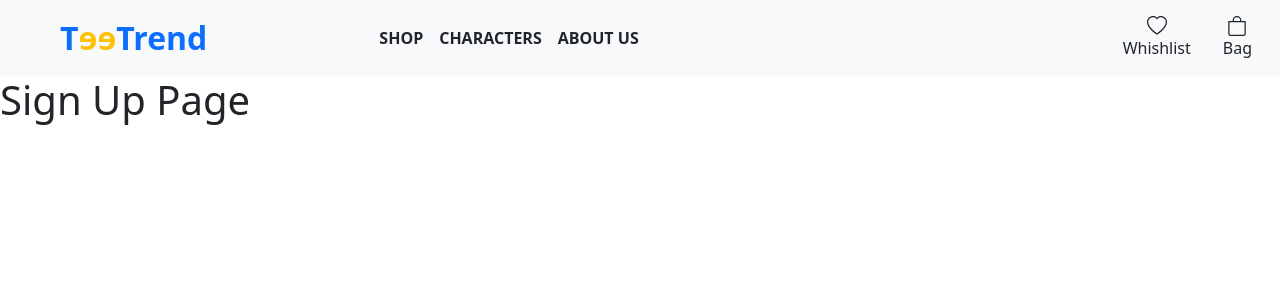
After one commit to MRBltd/TeeTrend, a Django app: page /account/sign_up/ in a window 1280 px wide. The commit adds this page. Shown: the top 300 px of the page. Run offline with Django 4.2, Linux system fonts and the light colour scheme.

Commit message:
created a 'sign_up.html' file in account app. Updated the urls.py and views.py. Extended the 'account.html' file to 'sign_up.html' file.

```diff
--- /dev/null
+++ b/teetrend/account/templates/sign_up.html
@@ -0,0 +1,6 @@
+{% extends "account.html" %}
+{% block title %}Account | Create New Account{% endblock  %}
+{% block content %}
+{% load static %}
+<h1>Sign Up Page</h1>
+{% endblock  %}
--- a/teetrend/account/urls.py
+++ b/teetrend/account/urls.py
@@ -3,4 +3,5 @@ from . import views
 
 urlpatterns = [
   path('account/' , views.account , name='account') ,
+  path('account/sign_up/' , views.sign_up , name='sign_up') ,
 ]
--- a/teetrend/account/views.py
+++ b/teetrend/account/views.py
@@ -4,3 +4,6 @@ from django.http import HttpResponse
 
 def account(request):
   return render(request , 'account_details.html')
+
+def sign_up(request):
+  return render(request , 'sign_up.html')
--- a/teetrend/templates/teetrend.html
+++ b/teetrend/templates/teetrend.html
@@ -195,7 +195,7 @@
                     <h5>Welcome</h5>
                     <p>To access account and manage orders</p>
                     <button class="btn btn-success" onclick="location.href='#'">Sign In</button>
-                    <button class="btn btn-info" onclick="location.href='#'">Sign Up</button>
+                    <button class="btn btn-info" onclick="location.href='{% url "sign_up" %}'">Sign Up</button>
                   </div>
                   <hr class="dropdown-divider">
                   <ul class="list-unstyled">
@@ -242,7 +242,7 @@
                   <h5>Welcome</h5>
                   <p>To access account and manage orders</p>
                   <button class="btn btn-success" onclick="location.href='#'">Sign In</button>
-                  <button class="btn btn-info" onclick="location.href='#'">Sign Up</button>
+                  <button class="btn btn-info" onclick="location.href='{% url "sign_up" %}'">Sign Up</button>
                 </div>
                 <hr class="dropdown-divider">
                 <ul class="list-unstyled">
```
